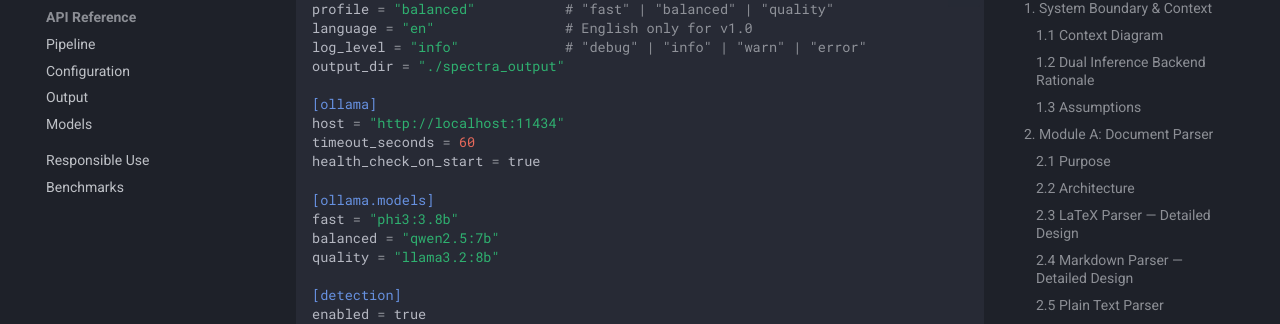
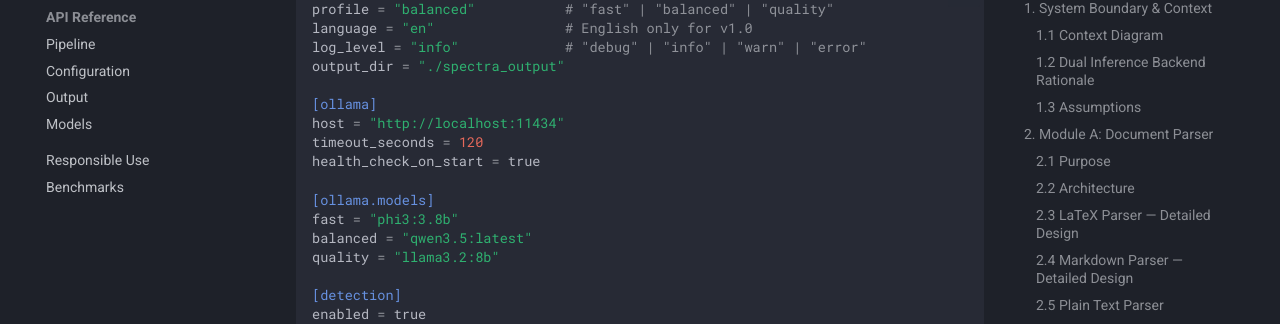
Before and after one commit to Mathews-Tom/LUCID, an MkDocs documentation site: the page built from docs/system-design.md, in a window 1280 px wide and 900 px high, scrolled down 17296 px. Shown: the part 127-451 px from the top of the window. Built offline with MkDocs 1.6.1 and Material for MkDocs 9.7.7, drawn with Linux system fonts in a browser that asks for light colours.

Commit message:
chore(config): update balanced model to qwen3.5, increase timeout, add concurrency
- Switch balanced model from qwen2.5:7b to qwen3.5:latest
- Increase Ollama timeout from 60s to 120s for larger models
- Add max_concurrent field to TransformConfig (default=2, fast=4)
- Update docs/system-design.md to match

```diff
--- a/docs/system-design.md
+++ b/docs/system-design.md
@@ -646,12 +646,12 @@ output_dir = "./spectra_output"
 
 [ollama]
 host = "http://localhost:11434"
-timeout_seconds = 60
+timeout_seconds = 120
 health_check_on_start = true
 
 [ollama.models]
 fast = "phi3:3.8b"
-balanced = "qwen2.5:7b"
+balanced = "qwen3.5:latest"
 quality = "llama3.2:8b"
 
 [detection]
```
Also changed, not shown: 3 other files.
